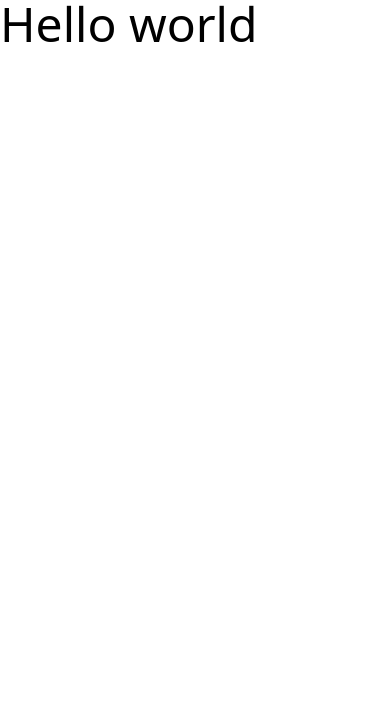
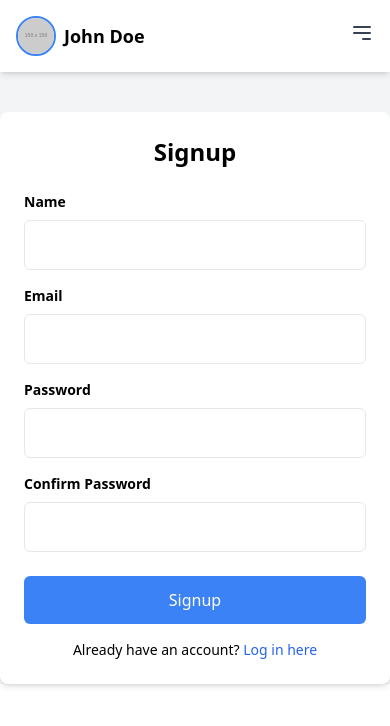
Before and after one commit to Abdi036/Expense_Tracker, a React (Vite) app in the folder Client/: page /signup in a window 390 px wide. Shown: the top 726 px of the page. Built offline with nearby package versions, Linux system fonts and the light colour scheme.

Commit message:
making the auth pages and configuring Appwrite account

```diff
--- a/Client/package.json
+++ b/Client/package.json
@@ -10,8 +10,10 @@
     "preview": "vite preview"
   },
   "dependencies": {
+    "appwrite": "^16.0.2",
     "react": "^18.3.1",
-    "react-dom": "^18.3.1"
+    "react-dom": "^18.3.1",
+    "react-router-dom": "^6.26.2"
   },
   "devDependencies": {
     "@types/react": "^18.3.3",
--- a/Client/src/App.jsx
+++ b/Client/src/App.jsx
@@ -1,5 +1,23 @@
-import React from "react";
+import { BrowserRouter as Router, Routes, Route } from 'react-router-dom';
+import Navbar from './components/Navbar';
+import Login from './pages/Login';
+import Signup from './pages/SignUp';
 
-export default function App() {
-  return <div className="text-5xl">Hello world</div>;
-}
+const App = () => {
+  const userName = "John Doe"; // Replace with actual user name
+  const profilePic = "https://via.placeholder.com/150"; // Replace with actual profile picture URL
+
+  return (
+    <Router>
+      <Navbar userName={userName} profilePic={profilePic}  />
+      <div>
+        <Routes>
+          <Route path="/" element={<Login />} />
+          <Route path="/signup" element={<Signup />} />
+        </Routes>
+      </div>
+    </Router>
+  );
+};
+
+export default App;
--- /dev/null
+++ b/Client/src/appWriteConfig.js
@@ -0,0 +1,9 @@
+import { Client, Account } from "appwrite";
+
+const client = new Client();
+
+client
+  .setEndpoint("https://cloud.appwrite.io/v1")
+  .setProject("67073995001469760ec7");
+export const account = new Account(client);
+export default client;
--- /dev/null
+++ b/Client/src/components/Navbar.jsx
@@ -0,0 +1,50 @@
+/* eslint-disable react/prop-types */
+import { Link } from "react-router-dom";
+
+const Navbar = ({ userName, profilePic }) => {
+  return (
+    <nav className="bg-white shadow-md p-4 mb-20 flex items-center justify-between fixed z-10 w-full">
+      <div className="flex items-center">
+        {/* Profile Picture */}
+        <img
+          src={profilePic}
+          alt="Profile"
+          className="w-10 h-10 rounded-full mr-2 border-2 border-blue-500"
+        />
+        {/* User Name */}
+        <span className="text-lg font-semibold">{userName}</span>
+      </div>
+      {/* Links */}
+      <div className="hidden md:flex space-x-4">
+        <Link to="/" className="text-gray-700 hover:text-blue-500">
+          Home
+        </Link>
+        <Link to="/logout" className="text-gray-700 hover:text-blue-500">
+          Logout
+        </Link>
+      </div>
+      {/* Mobile Menu Button */}
+      <div className="md:hidden">
+        <button className="text-gray-700 focus:outline-none">
+          {/* Icon for Mobile Menu (Hamburger) */}
+          <svg
+            xmlns="http://www.w3.org/2000/svg"
+            className="h-6 w-6"
+            fill="none"
+            viewBox="0 0 24 24"
+            stroke="currentColor"
+          >
+            <path
+              strokeLinecap="round"
+              strokeLinejoin="round"
+              strokeWidth={2}
+              d="M4 6h16M4 12h16m-7 6h7"
+            />
+          </svg>
+        </button>
+      </div>
+    </nav>
+  );
+};
+
+export default Navbar;
--- /dev/null
+++ b/Client/src/pages/Login.jsx
@@ -0,0 +1,72 @@
+import { useState } from "react";
+import { Link } from "react-router-dom";
+
+const Login = () => {
+  const [email, setEmail] = useState("");
+  const [password, setPassword] = useState("");
+
+  const handleSubmit = (e) => {
+    e.preventDefault();
+    console.log({ email, password });
+  };
+
+  return (
+    <div className="flex justify-center items-center h-screen bg-gray-100">
+      <div className="w-full max-w-md bg-white rounded-lg shadow-md p-6">
+        <h2 className="text-2xl font-bold mb-6 text-center">Login</h2>
+        <form onSubmit={handleSubmit}>
+          <div className="mb-4">
+            <label className="block text-sm font-bold mb-2" htmlFor="email">
+              Email
+            </label>
+            <input
+              type="email"
+              id="email"
+              className="w-full p-3 border rounded-md focus:outline-none focus:ring-2 focus:ring-blue-500"
+              value={email}
+              onChange={(e) => setEmail(e.target.value)}
+              required
+            />
+          </div>
+          <div className="mb-6">
+            <label className="block text-sm font-bold mb-2" htmlFor="password">
+              Password
+            </label>
+            <input
+              type="password"
+              id="password"
+              className="w-full p-3 border rounded-md focus:outline-none focus:ring-2 focus:ring-blue-500"
+              value={password}
+              onChange={(e) => setPassword(e.target.value)}
+              required
+            />
+          </div>
+          <div className="flex justify-between items-center mb-6">
+            <Link
+              to="/forgot-password"
+              className="text-sm text-blue-600 hover:underline"
+            >
+              Forgot Password?
+            </Link>
+          </div>
+          <button
+            type="submit"
+            className="w-full p-3 bg-blue-500 text-white rounded-md hover:bg-blue-600"
+          >
+            Login
+          </button>
+        </form>
+        <div className="text-center mt-4">
+          <p className="text-sm">
+            Don&apos;t have an account?{" "}
+            <Link to="/signup" className="text-blue-600 hover:underline">
+              Sign up here
+            </Link>
+          </p>
+        </div>
+      </div>
+    </div>
+  );
+};
+
+export default Login;
--- /dev/null
+++ b/Client/src/pages/SignUp.jsx
@@ -0,0 +1,99 @@
+import { useState } from "react";
+import { Link } from "react-router-dom";
+
+const Signup = () => {
+  const [name, setName] = useState("");
+  const [email, setEmail] = useState("");
+  const [password, setPassword] = useState("");
+  const [confirmPassword, setConfirmPassword] = useState("");
+
+  const handleSubmit = (e) => {
+    e.preventDefault();
+    if (password !== confirmPassword) {
+      alert("Passwords do not match");
+      return;
+    }
+    console.log({ name, email, password });
+  };
+
+  return (
+    <div className="flex justify-center items-center h-auto bg-gray-100">
+      <div className="w-full max-w-md bg-white rounded-lg shadow-md p-6 mt-28">
+        <h2 className="text-2xl font-bold mb-6 text-center">Signup</h2>
+        <form onSubmit={handleSubmit}>
+          <div className="mb-4">
+            <label className="block text-sm font-bold mb-2" htmlFor="name">
+              Name
+            </label>
+            <input
+              type="text"
+              id="name"
+              className="w-full p-3 border rounded-md focus:outline-none focus:ring-2 focus:ring-blue-500"
+              value={name}
+              onChange={(e) => setName(e.target.value)}
+              required
+            />
+          </div>
+          <div className="mb-4">
+            <label className="block text-sm font-bold mb-2" htmlFor="email">
+              Email
+            </label>
+            <input
+              type="email"
+              id="email"
+              className="w-full p-3 border rounded-md focus:outline-none focus:ring-2 focus:ring-blue-500"
+              value={email}
+              onChange={(e) => setEmail(e.target.value)}
+              required
+            />
+          </div>
+          <div className="mb-4">
+            <label className="block text-sm font-bold mb-2" htmlFor="password">
+              Password
+            </label>
+            <input
+              type="password"
+              id="password"
+              className="w-full p-3 border rounded-md focus:outline-none focus:ring-2 focus:ring-blue-500"
+              value={password}
+              onChange={(e) => setPassword(e.target.value)}
+              required
+            />
+          </div>
+          <div className="mb-6">
+            <label
+              className="block text-sm font-bold mb-2"
+              htmlFor="confirmPassword"
+            >
+              Confirm Password
+            </label>
+            <input
+              type="password"
+              id="confirmPassword"
+              className="w-full p-3 border rounded-md focus:outline-none focus:ring-2 focus:ring-blue-500"
+              value={confirmPassword}
+              onChange={(e) => setConfirmPassword(e.target.value)}
+              required
+            />
+          </div>
+          <button
+            type="submit"
+            className="w-full p-3 bg-blue-500 text-white rounded-md hover:bg-blue-600"
+          >
+            Signup
+          </button>
+        </form>
+        <div className="text-center mt-4">
+          <p className="text-sm">
+            Already have an account?{" "}
+            <Link to="/" className="text-blue-600 hover:underline">
+              Log in here
+            </Link>
+          </p>
+        </div>
+      </div>
+    </div>
+  );
+};
+
+export default Signup;
```
Also changed, not shown: 1 other file (tests, documents, lock files or other folders).
